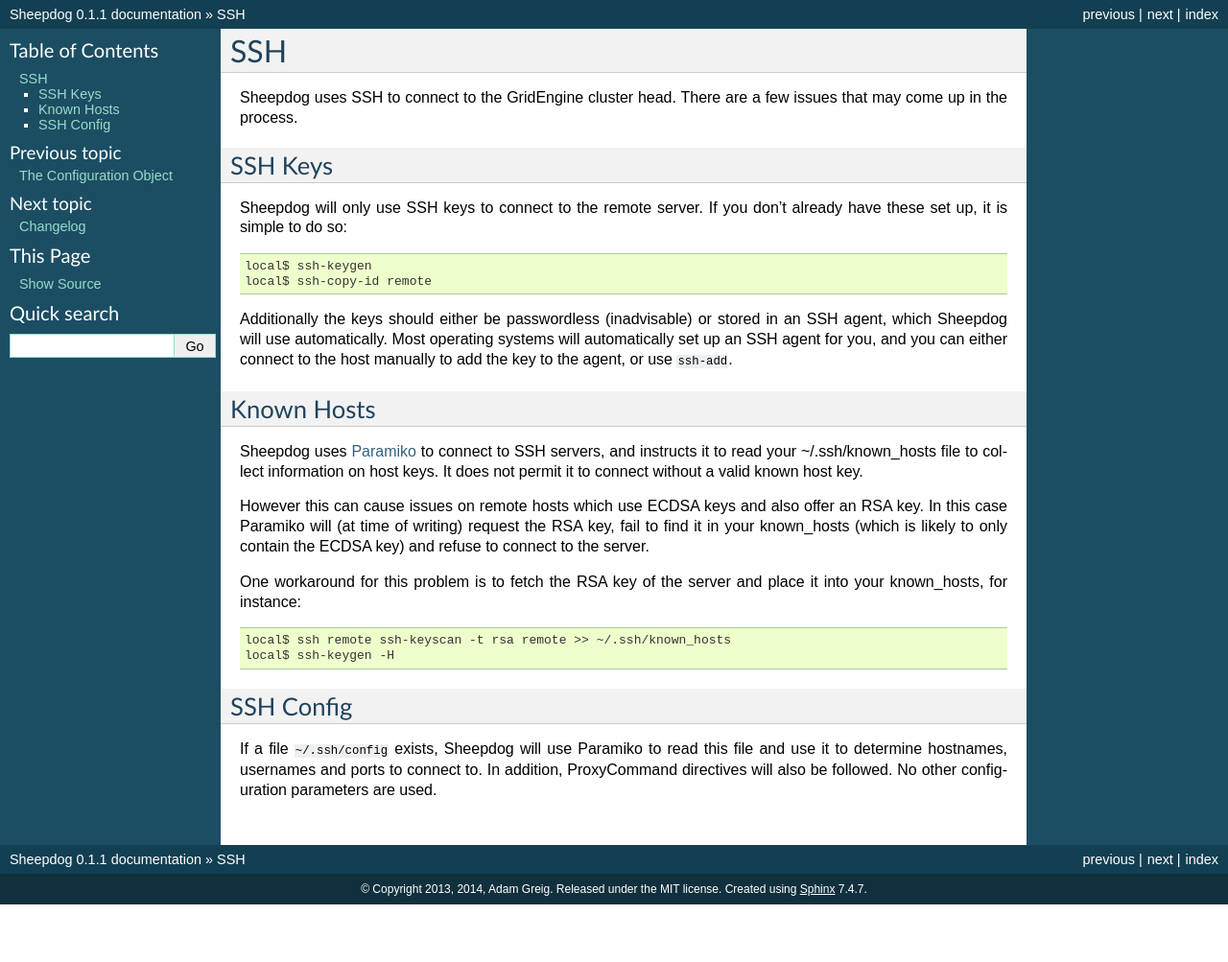
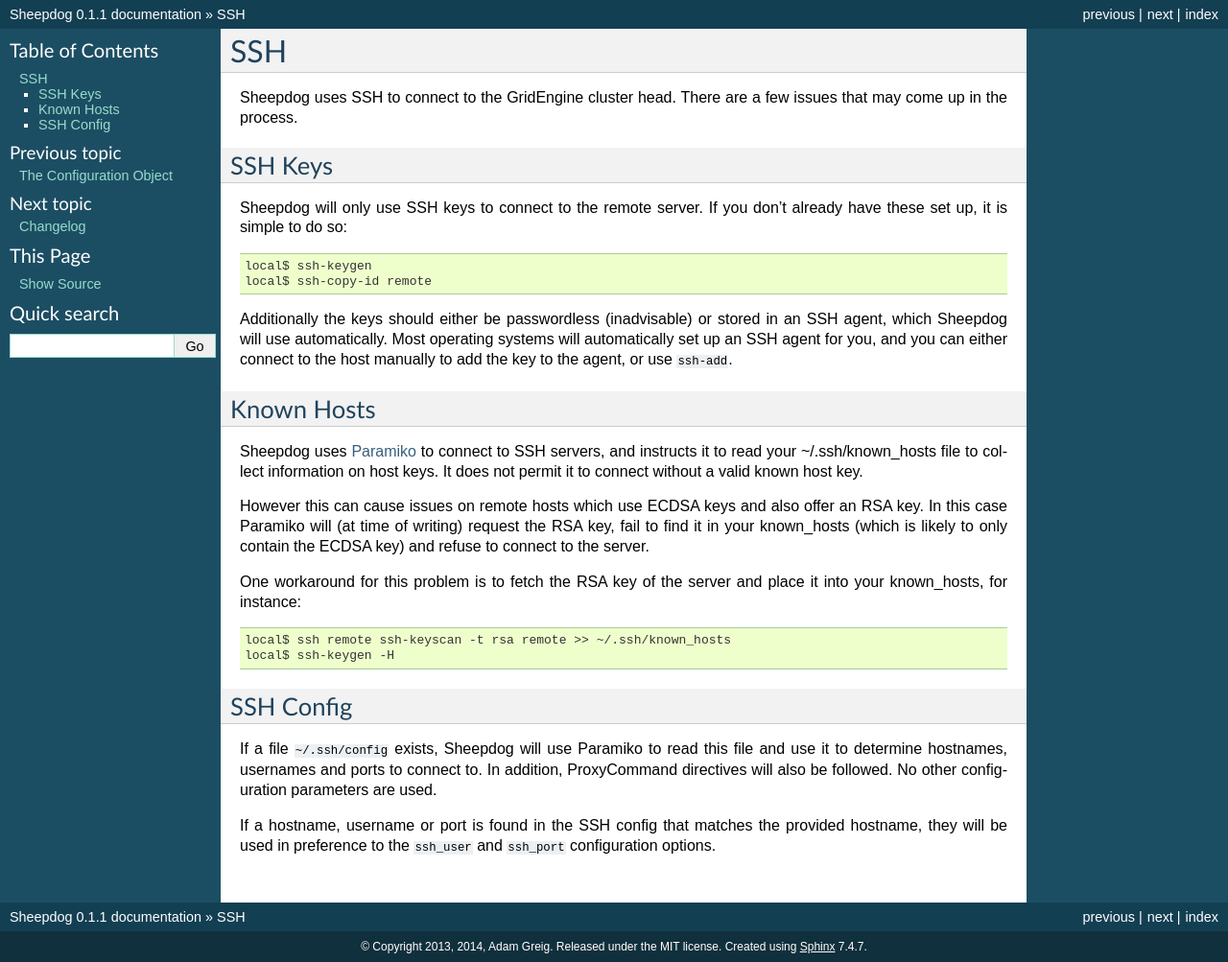
Before and after one commit to adamgreig/sheepdog, a Sphinx documentation site: the page built from docs/ssh.rst, in a window 1280 px wide. Shown: the whole page at 96% size. Built offline with Sphinx 7.4.7, drawn with Linux system fonts in a browser that asks for light colours; before the commit the page ends 943 px from its top, so only the background shows below that.

Commit message:
note that ssh_config options override sheepdog config

```diff
--- a/docs/ssh.rst
+++ b/docs/ssh.rst
@@ -48,3 +48,7 @@ If a file ``~/.ssh/config`` exists, Sheepdog will use Paramiko to read this
 file and use it to determine hostnames, usernames and ports to connect to.
 In addition, ProxyCommand directives will also be followed. No other
 configuration parameters are used.
+
+If a hostname, username or port is found in the SSH config that matches the
+provided hostname, they will be used in preference to the ``ssh_user`` and
+``ssh_port`` configuration options.
```
